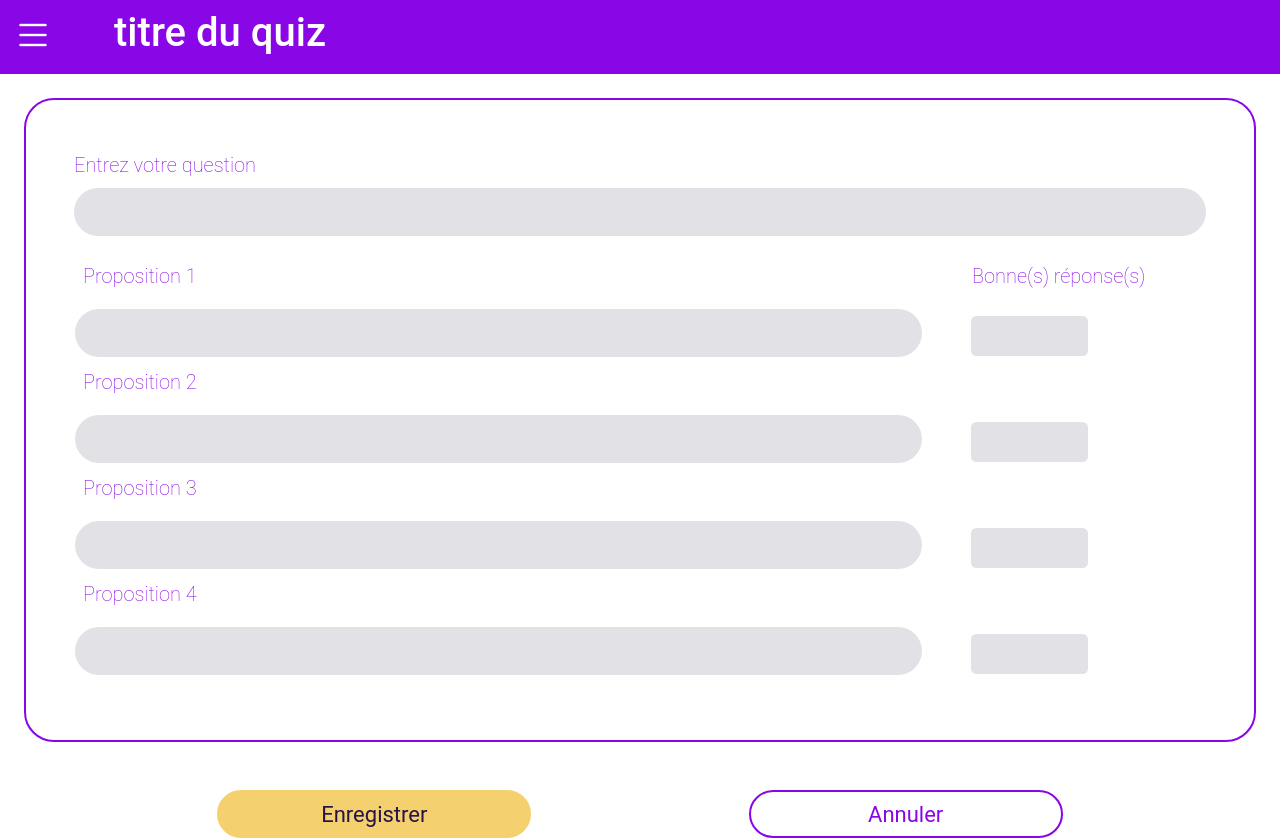
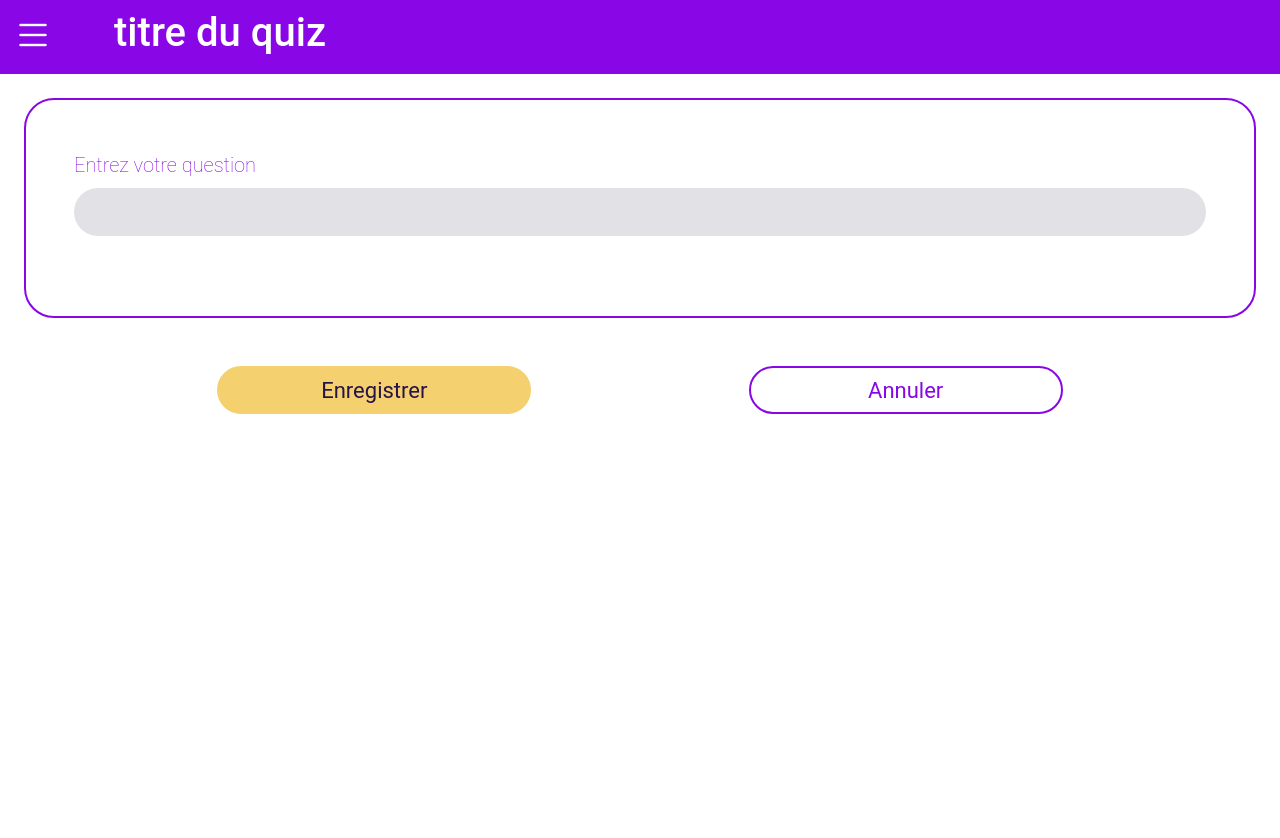
Before and after one commit to FadimeZgj/infinite_quiz, an Angular app: page /addquestion in a window 1280 px wide. After the commit the page ends 800 px from the top, so only its background shows below. Built offline with nearby package versions, Linux system fonts and the light colour scheme.

Commit message:
🚧 generation nombre d'input dans creation de question

```diff
--- a/src/app/add-quiz/add-quiz.component.html
+++ b/src/app/add-quiz/add-quiz.component.html
@@ -27,7 +27,7 @@
         </div>
         <div class="mb-3">
             <label for="numberInput" class="form-label">Nombre de question</label>
-            <input type="number" id="numberInput" class="form-control">
+            <input type="number" id="numberInput" class="form-control" formControlName="nb_questions">
         </div>
         <button type="submit" class="m-4">Valider</button>
     </form>
--- a/src/app/add-quiz/add-quiz.component.ts
+++ b/src/app/add-quiz/add-quiz.component.ts
@@ -42,6 +42,7 @@ export class AddQuizComponent {
   formulaire: FormGroup = this.formBuilder.group({
     title: ['',[Validators.required, Validators.minLength(3)]],
     group: [null, [Validators.required]],
+    nb_questions: [1,[Validators.required]]
   });
 
   onAddQuiz() {
@@ -56,6 +57,11 @@ export class AddQuizComponent {
     this.http.get(`http://127.0.0.1:8000/api/users?username=${username}`, { headers: { Authorization: 'Bearer ' + jwt } })
       .subscribe((response: any) => {
         const userId = response['hydra:member'][0]?.id;
+        const nb_questions = this.formulaire.value.nb_questions
+        console.log(nb_questions)
+
+        sessionStorage.removeItem('nb_questions');
+        sessionStorage.setItem("nb_questions", nb_questions)
 
         console.log(this.formulaire.value)
         this.submitted = true;
@@ -71,7 +77,7 @@ export class AddQuizComponent {
             .post('http://127.0.0.1:8000/api/quizzes', quizData, { headers: { Authorization: 'Bearer ' + jwt, 'Content-Type': 'application/ld+json' } })
             .subscribe((newQuiz) => {
               console.log(newQuiz)
-              this.router.navigateByUrl('/quizlists');
+              this.router.navigateByUrl('/addquestion');
             });
         }
       });
--- a/src/app/addquestion/addquestion.component.html
+++ b/src/app/addquestion/addquestion.component.html
@@ -9,43 +9,21 @@
 
     <table class="table">
 
+      <tbody>
+        @for (item of numbers; track numbers.length) {
         <tr>
-            <th><label for="TextInput1" class="form-label">Proposition 1</label></th>
+          <th><label for="TextInput1" class="form-label">Proposition {{item}} </label></th>
           <th><label for="checkInput" class="form-label ps-5">Bonne(s) réponse(s)</label></th>
         </tr>
         <tr>
           <td class="w-75"><input type="text" id="TextInput1" class="form-control"></td>
-            <td class="ps-5"><input  type="checkbox" class="form-check-input" id="checkInput"></td>
+          <td class="ps-5"><input type="checkbox" class="form-check-input" id="checkInput"></td>
         </tr>
-
-          <tr>
-            <th><label for="TextInput2" class="form-label">Proposition 2</label></th>
-          </tr>
-          <tr>
-            <td class="w-75"><input type="text" id="TextInput2" class="form-control"></td>
-            <td class="ps-5"><input  type="checkbox" class="form-check-input" ></td>
-          </tr>
-
-          <tr>
-            <th><label for="TextInput3" class="form-label">Proposition 3</label></th>
-          </tr>
-          <tr>
-            <td class="w-75"><input type="text" id="TextInput3" class="form-control"></td>
-            <td class="ps-5"><input  type="checkbox" class="form-check-input" ></td>
-          </tr>
-
-          <tr>
-            <th><label for="TextInput4" class="form-label">Proposition 4</label></th>
-          </tr>
-          <tr>
-            <td class="w-75"><input type="text" id="TextInput4" class="form-control"></td>
-            <td class="ps-5"><input  type="checkbox" class="form-check-input" ></td>
-          </tr>
+        }
+      </tbody>
     </table>
 
   </div>
-
-
 
   <div class="d-flex flex-row justify-content-evenly flex-wrap">
     <button type="submit" class="register-btn mt-4">Enregistrer</button>
--- a/src/app/addquestion/addquestion.component.ts
+++ b/src/app/addquestion/addquestion.component.ts
@@ -10,4 +10,26 @@ import { NavbarComponent } from '../navbar/navbar.component';
 })
 export class AddquestionComponent {
   addQuestion_title = "titre du quiz"
+
+  nb_questions?: any
+  numbers: number[] = []
+
+
+  ngOnInit(){
+
+    this.nb_questions = sessionStorage.getItem('nb_questions');
+    this.nb_questions ? parseInt(this.nb_questions) : []
+
+    console.log(this.nb_questions)
+
+    this.generateInputs(this.nb_questions)
+
+  }
+
+  generateInputs(count: number) {
+    for (let i = 1; i <= count; i++) {
+      this.numbers.push(i);
+    }
+  }
+
 }
```
Lines whose indentation alone changed are shown as unchanged.
